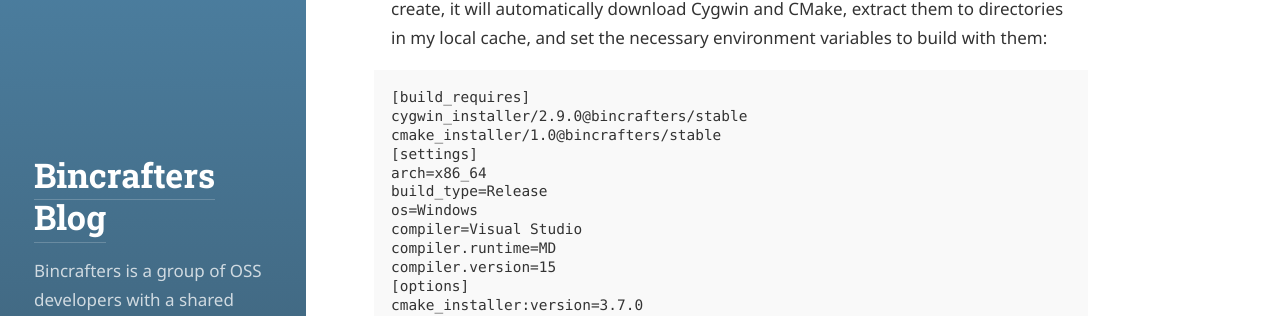
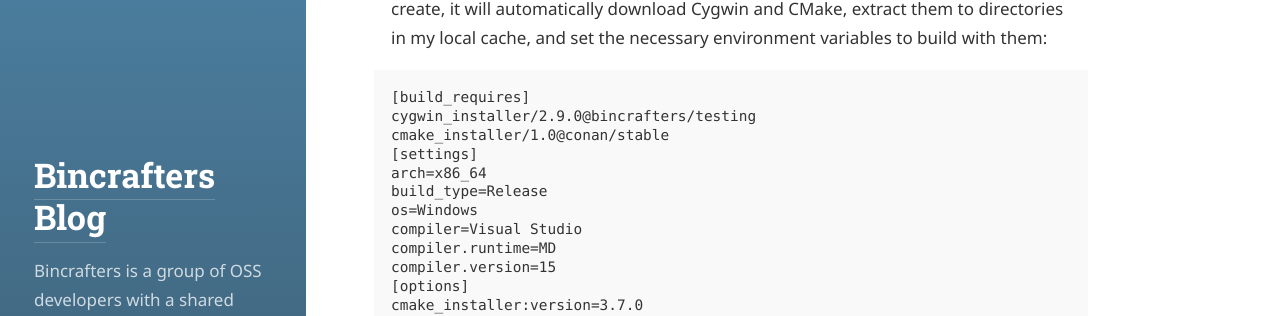
Before and after one commit to bincrafters/bincrafters.github.io, a Jekyll site: the page built from _posts/2017-11-27-Conan-Profiles-and-Build-Requires.md, in a window 1280 px wide and 900 px high, scrolled down 2236 px. Shown: the part 171-487 px from the top of the window. Built offline with Jekyll 4.4.1, drawn with Linux system fonts in a browser that asks for light colours; some web fonts are replaced; some of the changed text lies outside the part shown.

Commit message:
updated example

````diff
--- a/_posts/2017-11-27-Conan-Profiles-and-Build-Requires.md
+++ b/_posts/2017-11-27-Conan-Profiles-and-Build-Requires.md
@@ -27,8 +27,8 @@ Here's an example of my default profile, where I've added `cygwin_installer` and
 
 ```
 [build_requires]
-cygwin_installer/2.9.0@bincrafters/stable
-cmake_installer/1.0@bincrafters/stable
+cygwin_installer/2.9.0@bincrafters/testing
+cmake_installer/1.0@conan/stable
 [settings]
 arch=x86_64
 build_type=Release
````
